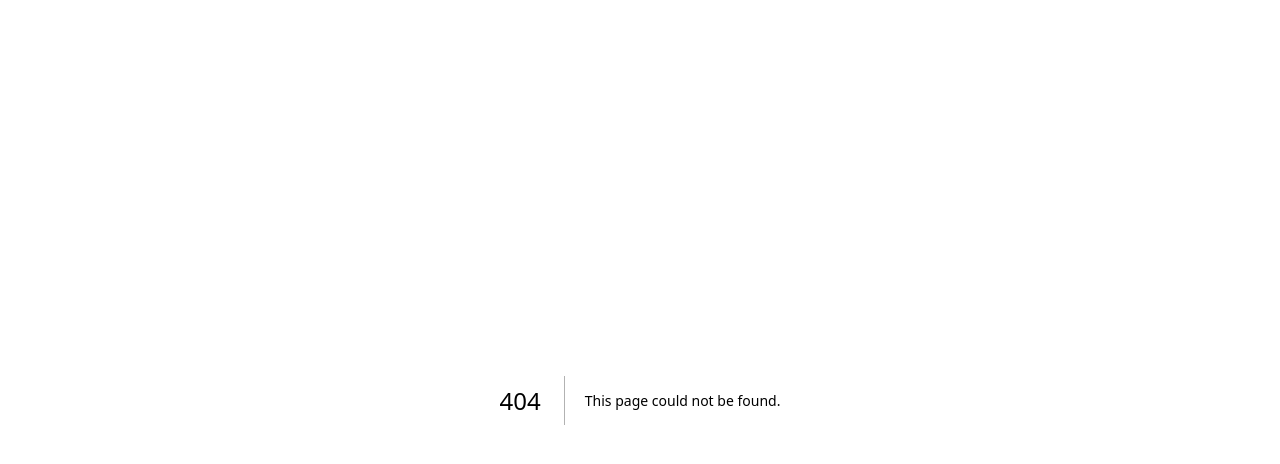
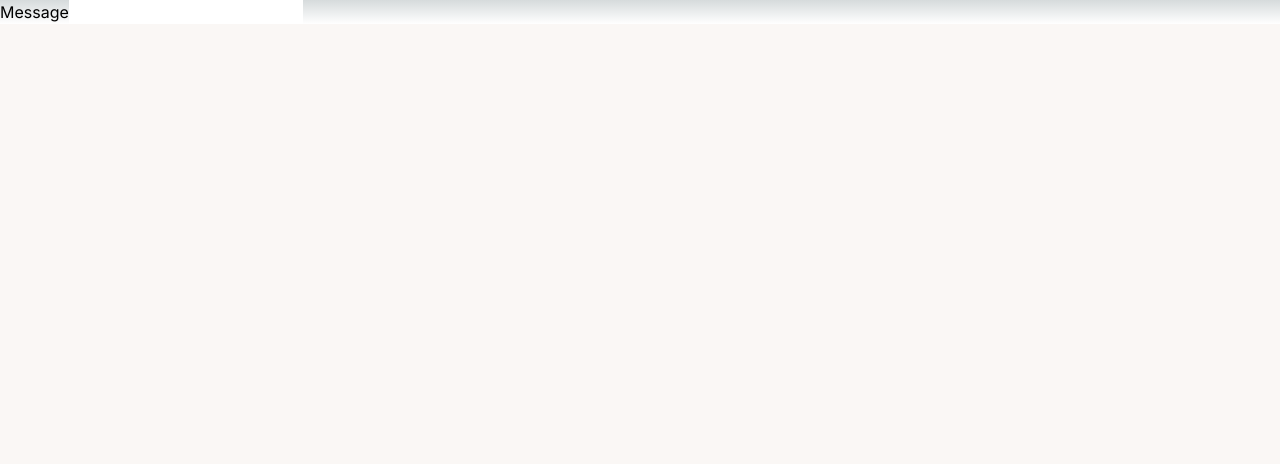
Before and after one commit to abdullahz34/MoodLift, a Next.js app: page /GiveFeedback in a window 1280 px wide. Before the commit this address had no page. Shown: the top 464 px of the page. Built offline with nearby package versions, Linux system fonts and the light colour scheme.

Commit message:
created feedback form

```diff
--- a/package.json
+++ b/package.json
@@ -14,7 +14,8 @@
     "next": "14.1.4",
     "next.js": "^1.0.3",
     "react": "^18",
-    "react-dom": "^18"
+    "react-dom": "^18",
+    "router": "^1.3.8"
   },
   "devDependencies": {
     "@types/node": "^20",
--- a/src/app/Feedback/page.tsx
+++ /dev/null
@@ -1,7 +0,0 @@
-export default function Feedback() {
-    return (
-      <main>
-        <h2>Give Feedback</h2>
-      </main>
-    );
-  }
--- /dev/null
+++ b/src/app/GiveFeedback/FeedbackList.tsx
@@ -0,0 +1,12 @@
+async function getFeedback(){
+    const res = await fetch('http://localhost:3000/Feedback')
+    return res.json()
+}
+
+
+export default async function FeedbackList(){
+    const tickets = await getFeedback()
+    return (
+        <div>TicketList</div>
+    )
+}
--- /dev/null
+++ b/src/app/GiveFeedback/page.tsx
@@ -0,0 +1,51 @@
+"use client"
+
+import { useState } from "react";
+import { Router, useRouter } from "next/router";
+
+export default function GiveFeedback() {
+
+    const [msg, setMsg] = useState('')
+    const [isLoading, setIsLoading] = useState(false)
+    const router = useRouter()
+
+    const handleSubmit = async () => {
+
+      setIsLoading(true)
+      const feedback = {
+        msg
+      }
+
+      const res = await fetch("http://localhost:3000/GiveFeedback",{
+        method:"POST",
+        headers: {"Content-Type":"application/json"},
+        body:JSON.stringify(feedback)
+      })
+
+      if (res.status === 201) {
+        router.push('/GiveFeedback')
+      }
+
+    }
+
+
+
+    return (
+      <form onSubmit={handleSubmit} className="w-1/2">
+        <label>
+          <span>Message</span>
+          <input
+            required
+            type="text"
+            onChange={(e) => setMsg(e.target.value)}
+            value={msg}
+            />
+        </label>
+      <button
+        className="btn-primary"
+        disabled={isLoading}
+      >
+      </button>
+      </form>
+    )
+  }
--- /dev/null
+++ b/src/data/db.json
@@ -0,0 +1,8 @@
+{
+    "feedback":[
+        {
+            "id":"1",
+            "msg":"Please give us more frequent surveys"
+        }
+    ]
+}
```
Also changed, not shown: 1 other file (tests, documents, lock files or other folders).
